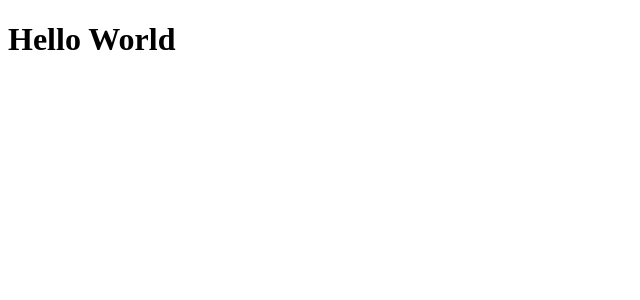
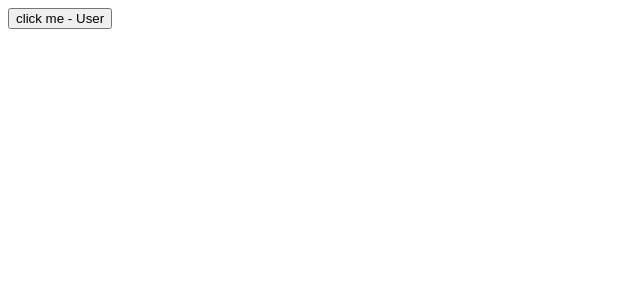
Before and after one commit to DariHernandez/Task-Board---Fazt-Curso-de-Reactjs-desde-Cero-para-principiantes-2022, a React (Vite) app: page / in a window 1280 px wide. Shown: the top 300 px of the page, without its empty margins (0-640 px from the left). Built offline with nearby package versions, Linux system fonts and the light colour scheme.

Commit message:
event handlers

```diff
--- a/src/Button.jsx
+++ b/src/Button.jsx
@@ -1,16 +1,26 @@
 // import library for props
 import PropTypes from 'prop-types'
 
-export function Button({text, name}) {
-    return <button>{text} - {name}</button>
+// Function with the name event
+const HandleChange = (e) => {
+    console.log (e.target.id)
+}
+
+export function Button({ text, name }) {
+    return (
+        // Run funxtion when user click the button, external to component
+        <button id="btn" onClick={HandleChange} >
+            {text} - {name}
+        </button>
+    )
 }
 
 // Define datatypes of the component props
 Button.propTypes = {
-    text: PropTypes.string.isRequired
+    text: PropTypes.string.isRequired,
 }
 
 // Defaulr ptops value
 Button.defaultProps = {
-    name: "User"
+    name: 'User',
 }
--- a/src/index.jsx
+++ b/src/index.jsx
@@ -14,6 +14,6 @@ const root = ReactDom.createRoot(document.querySelector('#root'))
 // Content inside the root
 root.render(
     <>
-        <GreatingClass />
+        <Button text="click me" />
     </>
 )
```
